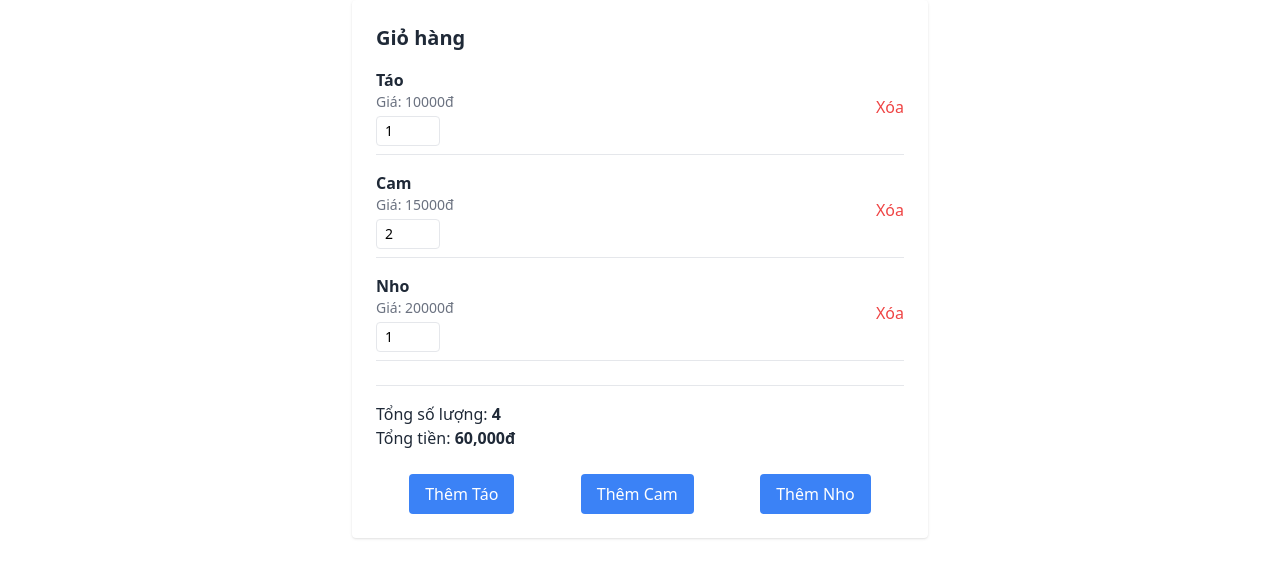
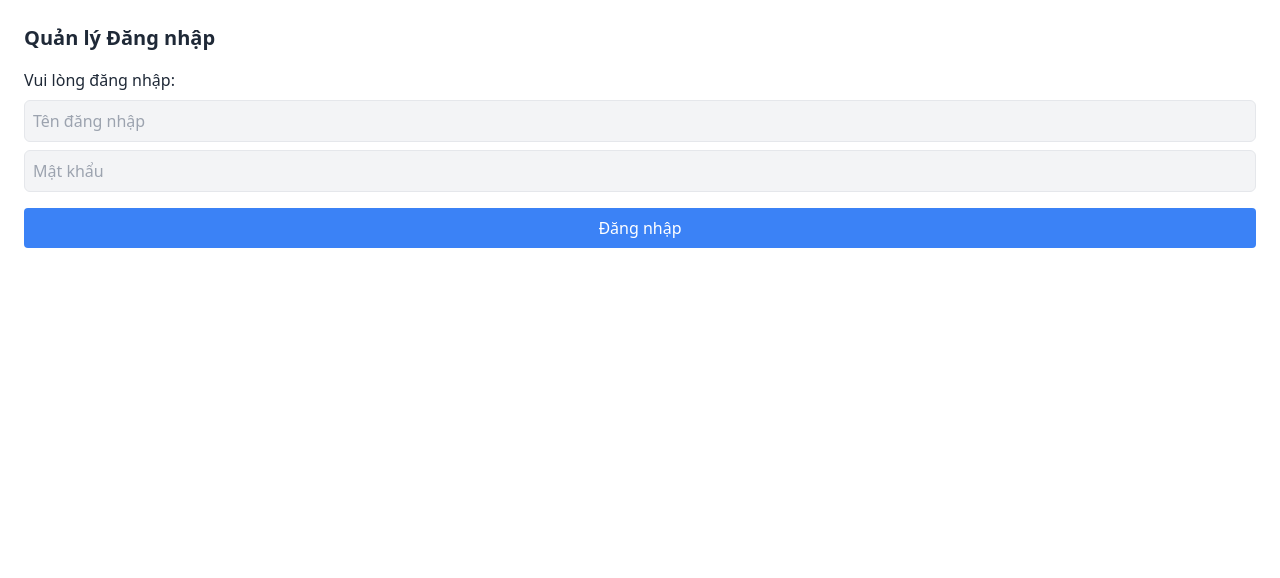
Before and after one commit to NguyenMinh-cn/PhatTrienGiaoDien_DHCN, a React (Vite) app in the folder tuan9/tuan9/: page / in a window 1280 px wide. Shown: the top 578 px of the page. Built offline with nearby package versions, Linux system fonts and the light colour scheme.

Commit message:
5. Quan ly dang nhap

```diff
--- /dev/null
+++ b/tuan9/tuan9/src/AuthApp.jsx
@@ -0,0 +1,76 @@
+import React, { useState } from 'react';
+
+function AuthApp() {
+    // Trạng thái người dùng, trạng thái đăng nhập và các giá trị nhập từ người dùng
+    const [user, setUser] = useState(null);
+    const [isLoggedIn, setIsLoggedIn] = useState(false);
+    const [username, setUsername] = useState('');
+    const [password, setPassword] = useState('');
+    const [error, setError] = useState('');
+
+    // Hàm đăng nhập
+    const login = () => {
+        // Kiểm tra thông tin đăng nhập (giả định tài khoản là 'user' và mật khẩu là '12345')
+        if (username === 'minh' && password === '12345') {
+            setUser({ ten: 'NguyenMinh' }); // Cập nhật thông tin người dùng
+            setIsLoggedIn(true); // Đặt trạng thái đăng nhập là true
+            setError(''); // Xóa lỗi nếu đăng nhập thành công
+        } else {
+            setError('Tên đăng nhập hoặc mật khẩu sai'); // Thông báo lỗi nếu đăng nhập thất bại
+        }
+    };
+
+    // Hàm đăng xuất
+    const logout = () => {
+        setUser(null);
+        setIsLoggedIn(false);
+    };
+
+    return (
+        <div className="p-6 mx-auto bg-white ">
+            <h2 className="text-xl font-bold mb-4 text-gray-800 ">
+                Quản lý Đăng nhập
+            </h2>
+
+            {/* Nếu người dùng đã đăng nhập */}
+            {isLoggedIn ? (
+                <div>
+                    <p className="text-gray-800 ">
+                        Chào mừng, {user.ten} đã đăng nhập thành công.
+                    </p>
+                    <button
+                        onClick={logout}
+                        className="mt-4 bg-red-500 text-white py-2 px-4 hover:bg-red-600">
+                        Đăng xuất
+                    </button>
+                </div>
+            ) : (
+                <div className=" flex flex-col justify-center">
+                    <p className="text-gray-800">Vui lòng đăng nhập:</p>
+                    <input
+                        type="text"
+                        placeholder="Tên đăng nhập"
+                        value={username}
+                        onChange={(e) => setUsername(e.target.value)}
+                        className="mt-2 p-2 border rounded-md bg-gray-100 dark:bg-gray-700 "
+                    />
+                    <input
+                        type="password"
+                        placeholder="Mật khẩu"
+                        value={password}
+                        onChange={(e) => setPassword(e.target.value)}
+                        className="mt-2 p-2 border rounded-md bg-gray-100 dark:bg-gray-700 "
+                    />
+                    {error && <p className="text-red-500 mt-2">{error}</p>}
+                    <button
+                        onClick={login}
+                        className="mt-4 bg-blue-500 text-white py-2 px-4 rounded hover:bg-blue-600">
+                        Đăng nhập
+                    </button>
+                </div>
+            )}
+        </div>
+    );
+}
+
+export default AuthApp;
--- a/tuan9/tuan9/src/main.jsx
+++ b/tuan9/tuan9/src/main.jsx
@@ -6,12 +6,13 @@ import Todo_List from './Todo_List';
 import storeToDoList from './redux/storeToDoList';
 import ToggleTheme from './ToggleTheme';
 import ShoppingCart from './ShoppingCart';
+import AuthApp from './AuthApp';
 
 createRoot(document.getElementById('root')).render(
     <StrictMode>
         {/* <Provider store={storeToDoList}>
             <ToggleTheme />
         </Provider> */}
-        <ShoppingCart />
+        <AuthApp />
     </StrictMode>
 );
```
Also changed, not shown: tuan9/tuan9/minh chung/5. Quản lý user đăng nhập (Auth)(1).png (added), tuan9/tuan9/minh chung/5. Quản lý user đăng nhập (Auth).png (added).
